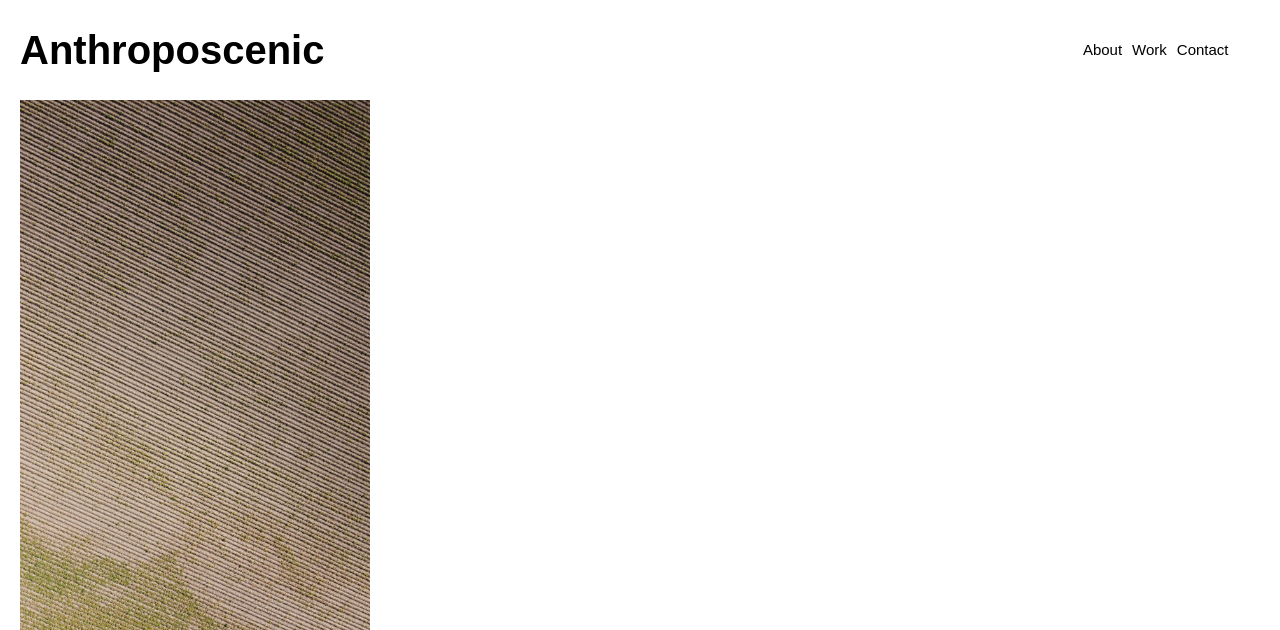
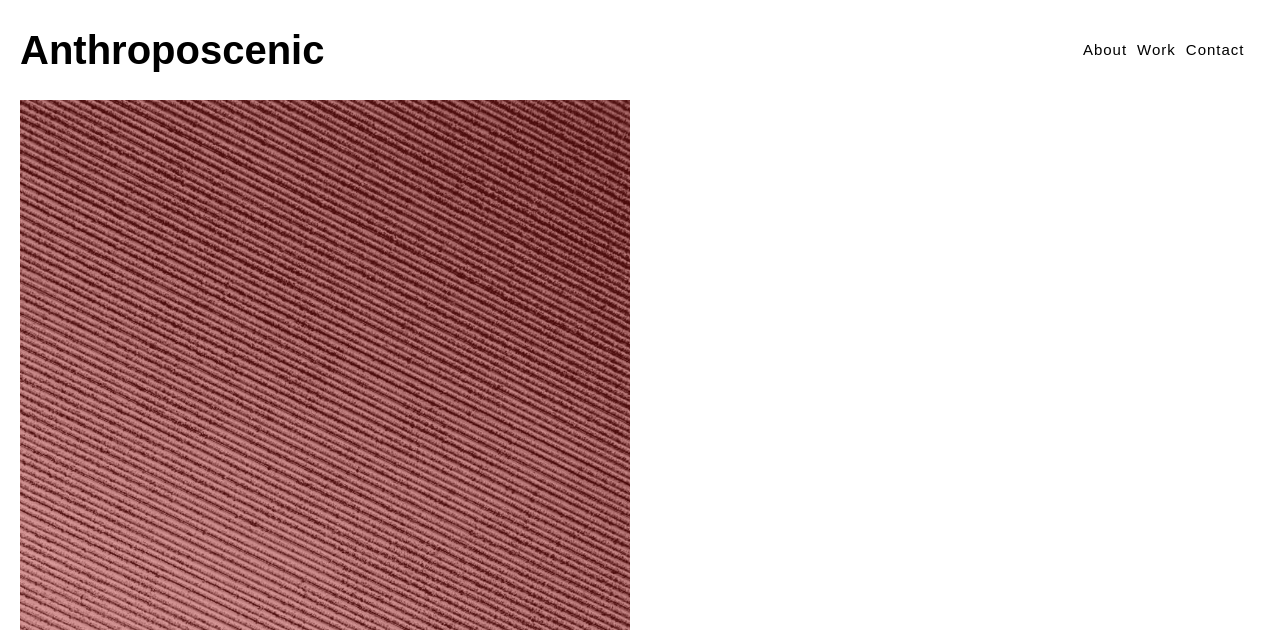
Before and after one commit to simonmik-ops/Cyber-Patio-Project-Starter-1, a plain HTML site: page index.html in a window 1280 px wide. Shown: the top 630 px of the page. Drawn offline with Linux system fonts and the light colour scheme.

Commit message:
Add images to grid

```diff
--- a/css/style.css
+++ b/css/style.css
@@ -26,6 +26,11 @@ a {
 
 a:hover {
   text-decoration: underline;
+}
+
+img {
+  width: 100%;
+  height: auto;
 }
 
 /*
@@ -58,6 +63,7 @@ a:hover {
 .menu li {
   margin-left: 1rem;
   line-height: 4rem;
+  letter-spacing: 0.1rem;
 }
 
 /*
@@ -72,13 +78,39 @@ a:hover {
 
 .grid--gallery {
   grid-template-rows: repeat(6, 1fr);
+  gap: 2rem;
 }
 
-/*
-  IMAGE
-*/
+.grid__image {
+  position: relative;
+  display: flex;
+}
 
-.image {
-  width: 350px;
-  height: auto;
+.grid__image img {
+  filter: grayscale(100%);
+  opacity: 0.75;
+  top: 0;
+  left: 0;
+  right: 0;
+  bottom: 0;
+  width: 100%;
+  height: 100%;
+  object-fit: cover;
+  object-position: center;
 }
+
+.grid__image:nth-of-type(1) {
+  grid-column-start: 1;
+  grid-column-end: 4;
+  grid-row-start: 1;
+  grid-row-end: 3;
+  background: red;
+}
+
+.grid__image:nth-of-type(2) {
+  grid-column-start: 4;
+  grid-column-end: 7;
+  grid-row-start: 2;
+  grid-row-end: 4;
+  background: teal;
+}
--- a/index.html
+++ b/index.html
@@ -8,7 +8,7 @@
     <script type="text/javascript" src="js/script.js"></script>
   </head>
   <body>
-    <section class="grid grid--header">
+    <header class="grid grid--header">
       <h1 class="logo">Anthroposcenic</h1>
       <nav class="menu">
         <ul>
@@ -17,9 +17,23 @@
           <li><a href="#">Contact</a></li>
         </ul>
       </nav>
-    </section>
+    </header>
     <section class="grid grid--gallery">
-      <img class="image" src="img/1.jpg" />
+      <div class="grid__image">
+        <img src="img/1.jpg" />
+      </div>
+      <div class="grid__image">
+        <img src="img/2.jpg" />
+      </div>
+      <!-- <div class="grid__image">
+        <img src="img/3.jpg" />
+      </div>
+      <div class="grid__image">
+        <img src="img/4.jpg" />
+      </div>
+      <div class="grid__image">
+        <img src="img/5.jpg" /> -->
+      </div>
     </section>
   </body>
 </html>
```
Also changed, not shown: img/23.jpg (renamed from img/WhatsApp Image 2022-12-20 at 11.27.45.jpeg), 15 other files.
